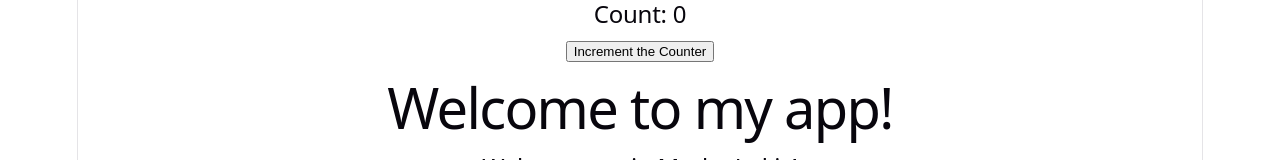
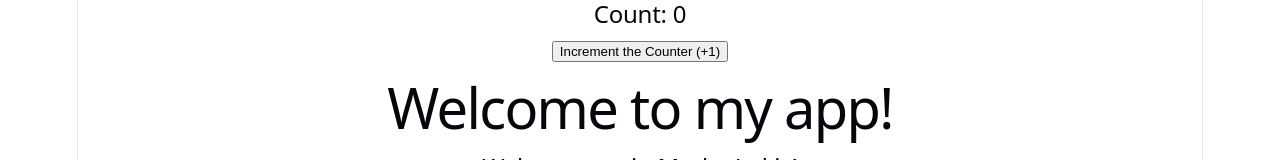
Before and after one commit to marlukkg/ReactProjects, a React (Vite) app in the folder react-hello-world/: page / in a window 1280 px wide. Shown: the top 160 px of the page. Built offline with nearby package versions, Linux system fonts and the light colour scheme.

Commit message:
Change of a label

```diff
--- a/react-hello-world/src/SimpleCounter.jsx
+++ b/react-hello-world/src/SimpleCounter.jsx
@@ -12,7 +12,7 @@ export const SimpleCounter = () => {
     return (
         <div>
             <h2>Count: {count}</h2>
-            <button onClick={handleClick}>Increment the Counter</button>
+            <button onClick={handleClick}>Increment the Counter (+1)</button>
         </div>
     )
 
```
